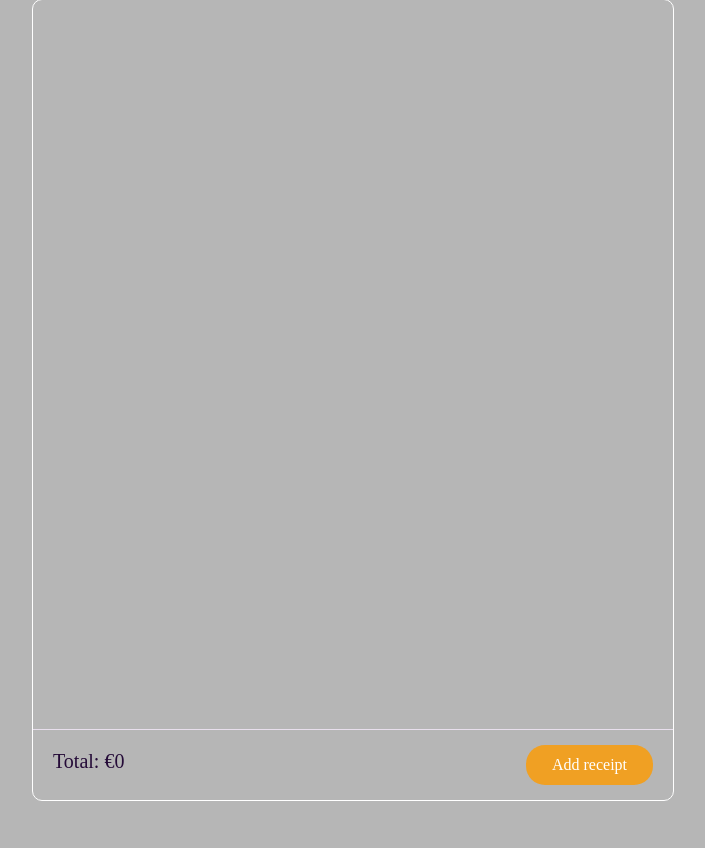
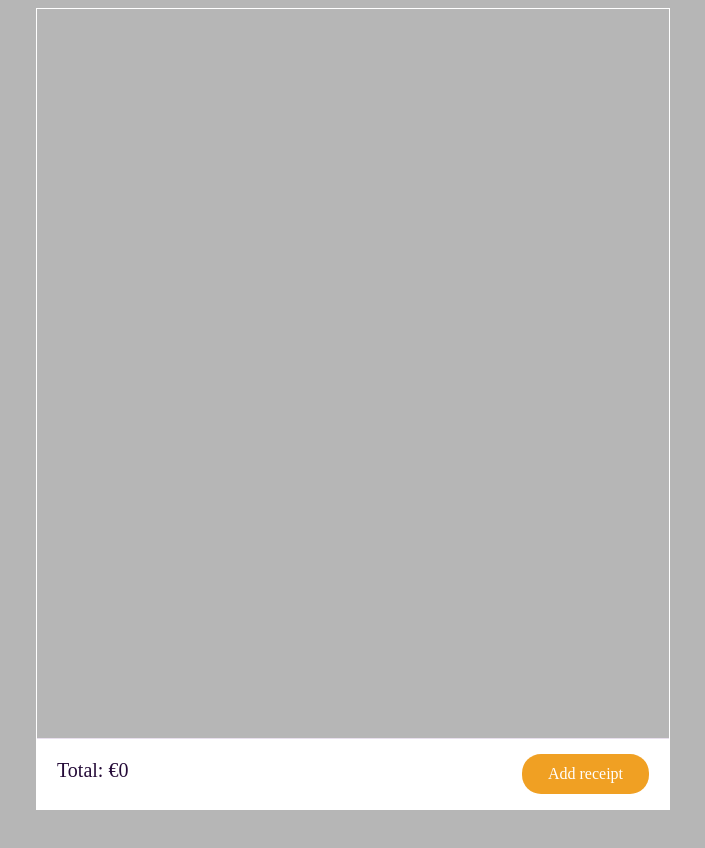
Before and after one commit to ArminasStrolys/receipt-app-1, a React (Create React App) app: page / in a window 1280 px wide. Shown: the top 848 px of the page, without its empty margins (287-992 px from the left). Before the commit the page ends 801 px from the top, so only its background shows below. Built offline with nearby package versions, Linux system fonts and the light colour scheme.

Commit message:
Code optimization
Deleted unnecessary classes and other small stuff

```diff
--- a/src/components/app/App.js
+++ b/src/components/app/App.js
@@ -3,9 +3,29 @@ import MainBar from '../mainBar/MainBar';
 
 function App() {
   return (
-    <div className="main-container">
+    <div>
       <div className="container">
         <MainBar />
+      </div>
+      <div className="second-container">
+        {/* <div className="bottom-bar">
+          <div className="total">
+            <p>
+              Total: <span>€0</span>
+            </p>
+          </div>
+          <div>
+            <form>
+              <button
+                onClick={(e) => e.preventDefault()}
+                className="button-style"
+                type="submit"
+              >
+                Add receipt
+              </button>
+            </form>
+          </div>
+        </div> */}
       </div>
     </div>
   );
--- a/src/components/mainBar/MainBar.jsx
+++ b/src/components/mainBar/MainBar.jsx
@@ -1,7 +1,7 @@
 import React, { useState } from 'react';
 import ExpenseBar from '../expenseBar/ExpenseBar';
 
-export default function TotalBar(props) {
+export default function TotalBar() {
   const rndNum = (min, max) => {
     return Math.floor(Math.random() * (max - min + 1) + min);
   };
--- a/src/components/style/_MainBar.scss
+++ b/src/components/style/_MainBar.scss
@@ -8,6 +8,9 @@
   display: flex;
   justify-content: space-between;
   align-items: center;
+  z-index: 1;
+  background-color: $white;
+  overflow: auto;
   .total {
     margin-left: 20px;
     height: 70px;
--- a/src/components/style/_body.scss
+++ b/src/components/style/_body.scss
@@ -1,14 +1,24 @@
 @import '_var.scss';
 
-.main-container {
-  position: absolute;
-  top: 50%;
+.container {
+  position: relative;
   left: 50%;
-  transform: translate(-50%, -50%);
+  bottom: 0;
+  transform: translate(-50%);
   width: 50%;
   height: 800px;
   border: 1px solid $white;
-  border-radius: 10px;
+  // border-radius: 10px;
+  overflow: auto;
+}
+.second-container {
+  padding: 0 1px;
+  position: relative;
+  margin-top: 70px;
+  top: 50%;
+  left: 50%;
+  transform: translate(-50%, 100%);
+  width: 50%;
 }
 
 body {
```
